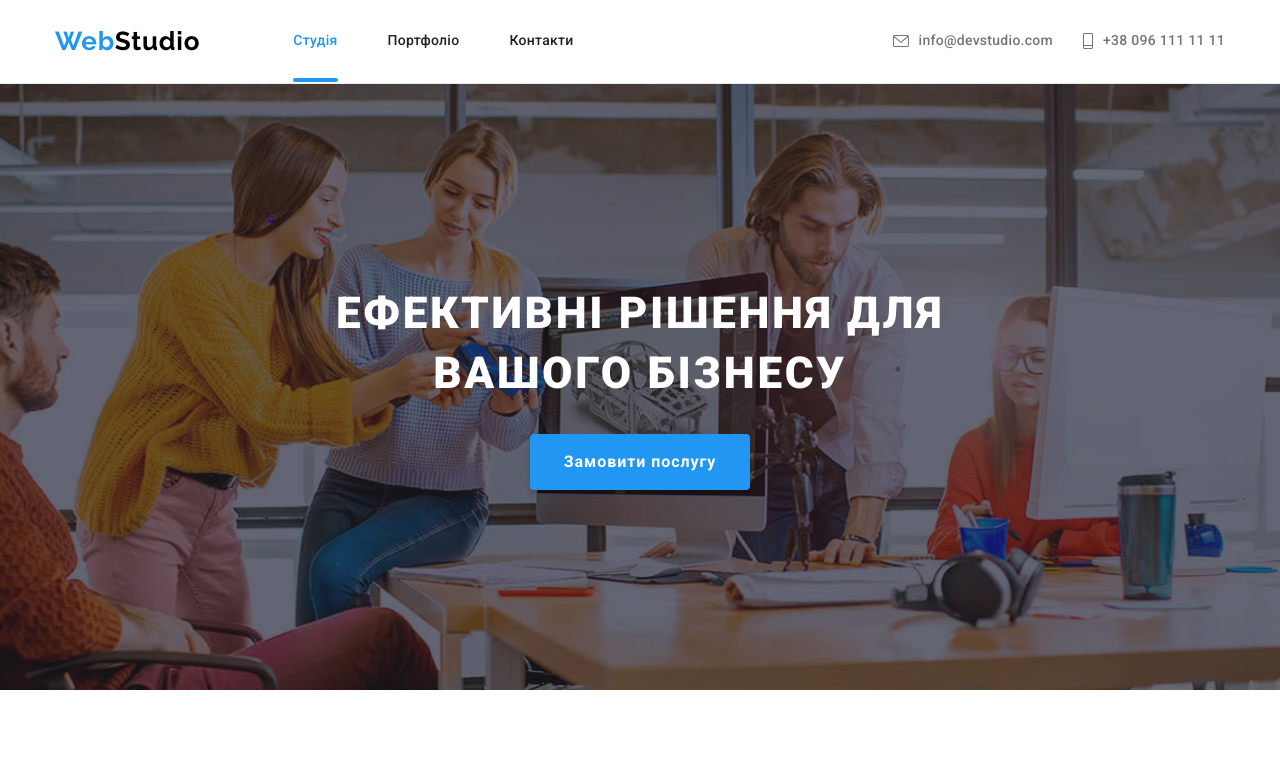
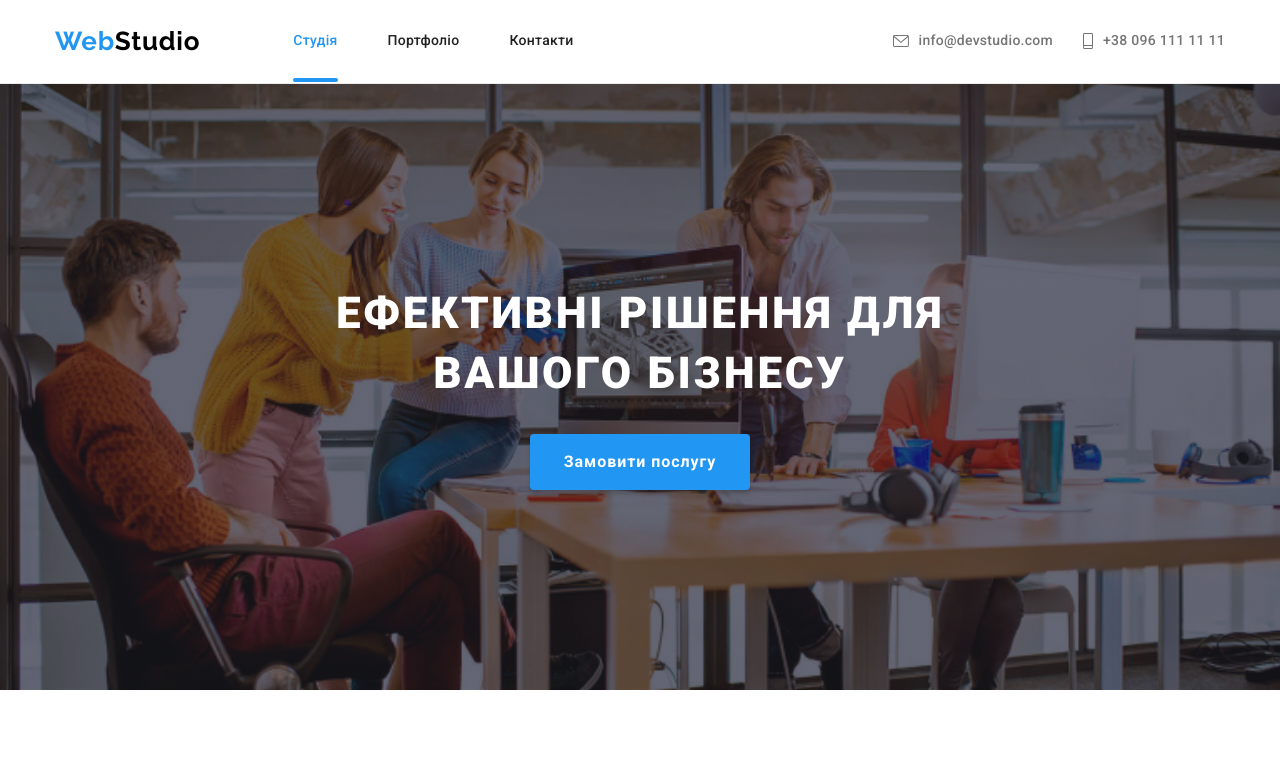
Before and after one commit to IrinaDru/goit-markup-hw-08, a plain HTML site: page index.html in a window 1280 px wide. Shown: the top 780 px of the page. Drawn offline with nearby package versions, Linux system fonts and the light colour scheme; files that its build step writes are made by us from their sources.

Commit message:
Ще версія hero

```diff
--- a/sass/components/_hero.scss
+++ b/sass/components/_hero.scss
@@ -43,7 +43,7 @@
     // DESKTOP SCREEN
     background-image:
     linear-gradient(rgba(47, 48, 58, 0.4), rgba(47, 48, 58, 0.4)),
-    url(../images/hero/img_des@1x.jpg);
+    url(../images/hero/img_desc@1x.jpg);
     }
 
     // DESKTOP SCREEN RETINA
@@ -52,7 +52,7 @@
     screen and (min-resolution: 2dppx) {
     background-image:
     linear-gradient(rgba(47, 48, 58, 0.4), rgba(47, 48, 58, 0.4)),
-    url(../images/hero/img_des@2x.jpg);}
+    url(../images/hero/img_desc@2x.jpg);}
 
     }
 
```
Also changed, not shown: images/hero/img_desc@1x.jpg (added), images/hero/img_desc@2x.jpg (added), 1 other file.
